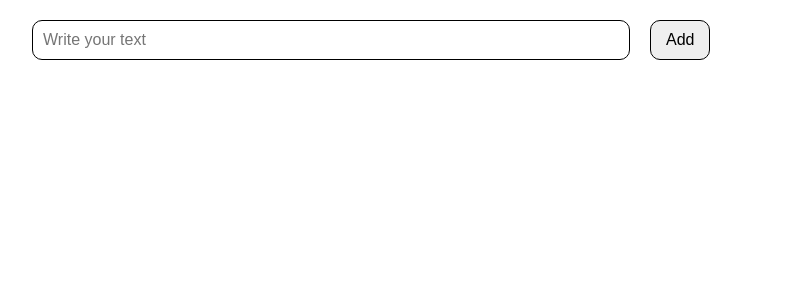
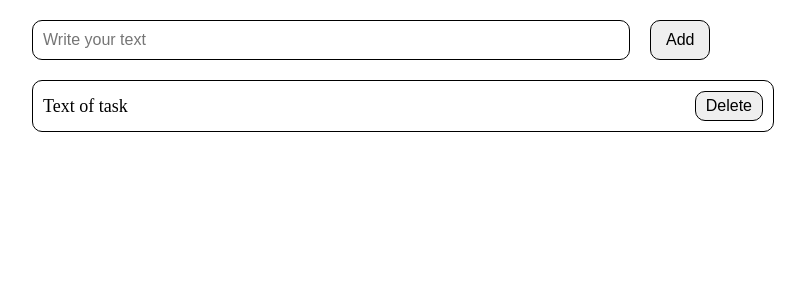
Before and after one commit to Muss999/homeWork-53, a React (Vite) app: page / in a window 1280 px wide. Shown: the top 300 px of the page, without its empty margins (248-1053 px from the left). Built offline with nearby package versions, Linux system fonts and the light colour scheme.

Commit message:
Added Task component

```diff
--- a/src/App.css
+++ b/src/App.css
@@ -7,3 +7,7 @@ body {
     margin: 0 auto;
     padding: 0 15px;
 }
+.tasksBlock {
+    width: 60%;
+    margin: 20px auto 0;
+}
--- a/src/App.tsx
+++ b/src/App.tsx
@@ -1,10 +1,14 @@
 import AddTaskForm from "./AddTaskForm/AddTaskForm";
 import "./App.css";
+import Task from "./Task/Task";
 
 function App() {
     return (
         <div className="container">
             <AddTaskForm />
+            <div className="tasksBlock">
+                <Task />
+            </div>
         </div>
     );
 }
--- /dev/null
+++ b/src/Task/Task.css
@@ -0,0 +1,24 @@
+.Task {
+    width: 100%;
+    border: 1px solid black;
+    border-radius: 10px;
+    padding: 10px;
+    display: flex;
+    justify-content: space-between;
+    align-items: center;
+    gap: 20px;
+    font-size: 18px;
+}
+.Task p {
+    margin: 0;
+}
+.Task button {
+    border-radius: 10px;
+    padding: 5px 10px;
+    cursor: pointer;
+    border: 1px solid black;
+    font-size: 16px;
+}
+.Task button:active {
+    box-shadow: 0 0 6px 0 gray;
+}
--- /dev/null
+++ b/src/Task/Task.tsx
@@ -0,0 +1,11 @@
+import "./Task.css";
+
+const Task = () => {
+    return (
+        <div className="Task">
+            <p>Text of task</p>
+            <button type="button">Delete</button>
+        </div>
+    );
+};
+export default Task;
```
